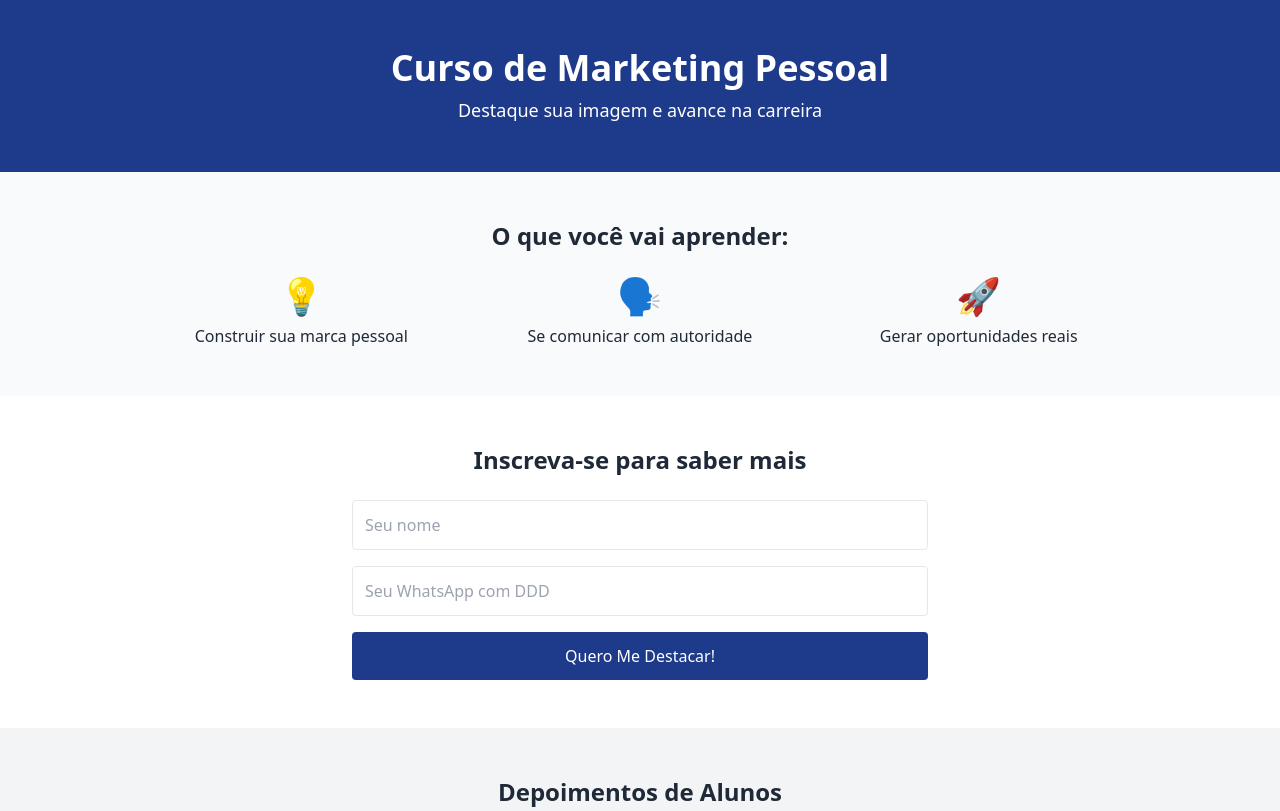
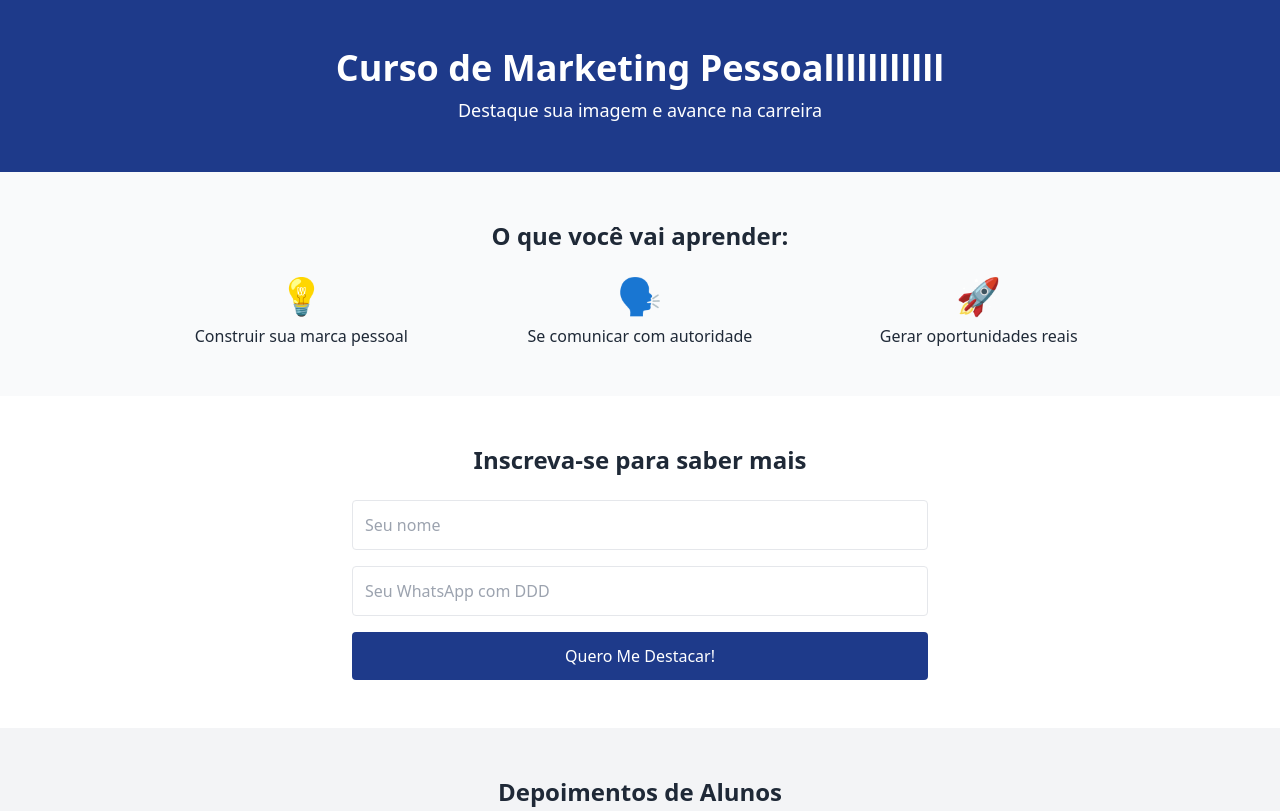
Before and after one commit to lucasguisou/marketingpesoal, a plain HTML site: page index.html in a window 1280 px wide. Shown: the top 811 px of the page. Drawn offline with nearby package versions, Linux system fonts and the light colour scheme.

Commit message:
Update index.html

```diff
--- a/index.html
+++ b/index.html
@@ -10,7 +10,7 @@
 
   <!-- CABEÇALHO -->
   <header class="bg-blue-900 text-white text-center py-12 px-4">
-    <h1 class="text-4xl font-bold mb-2">Curso de Marketing Pessoal</h1>
+    <h1 class="text-4xl font-bold mb-2">Curso de Marketing Pessoalllllllllll</h1>
     <p class="text-lg">Destaque sua imagem e avance na carreira</p>
   </header>
 
```
